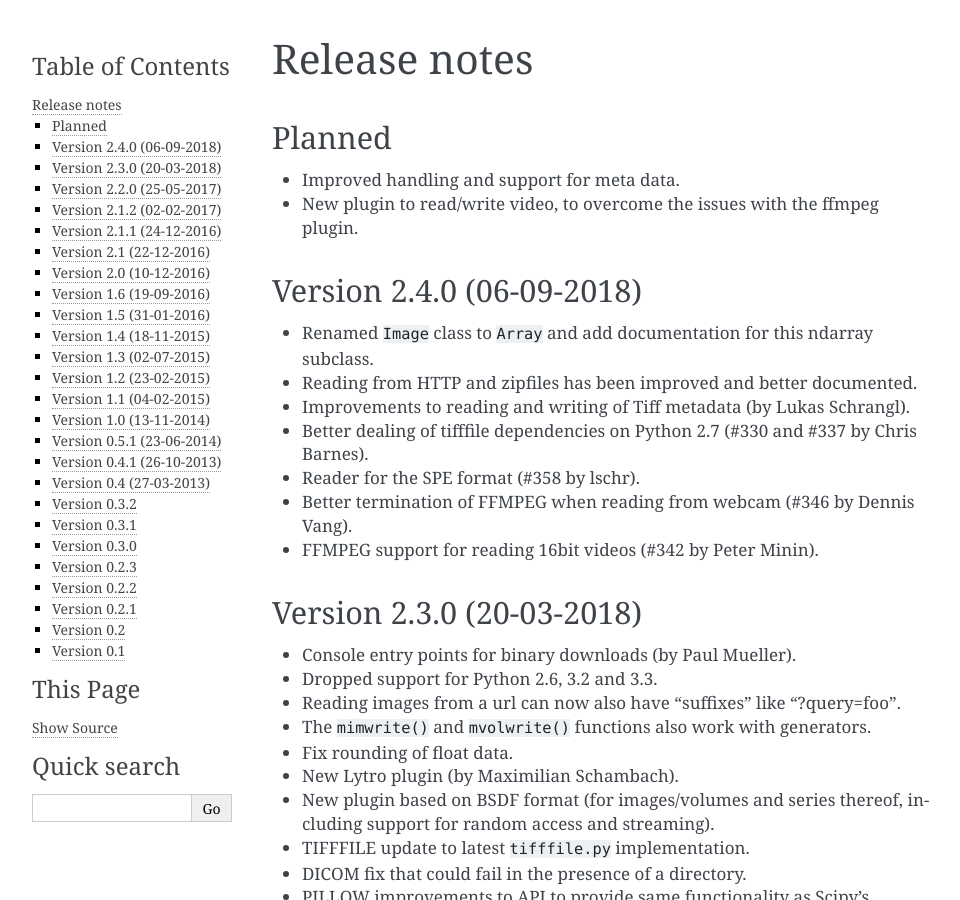
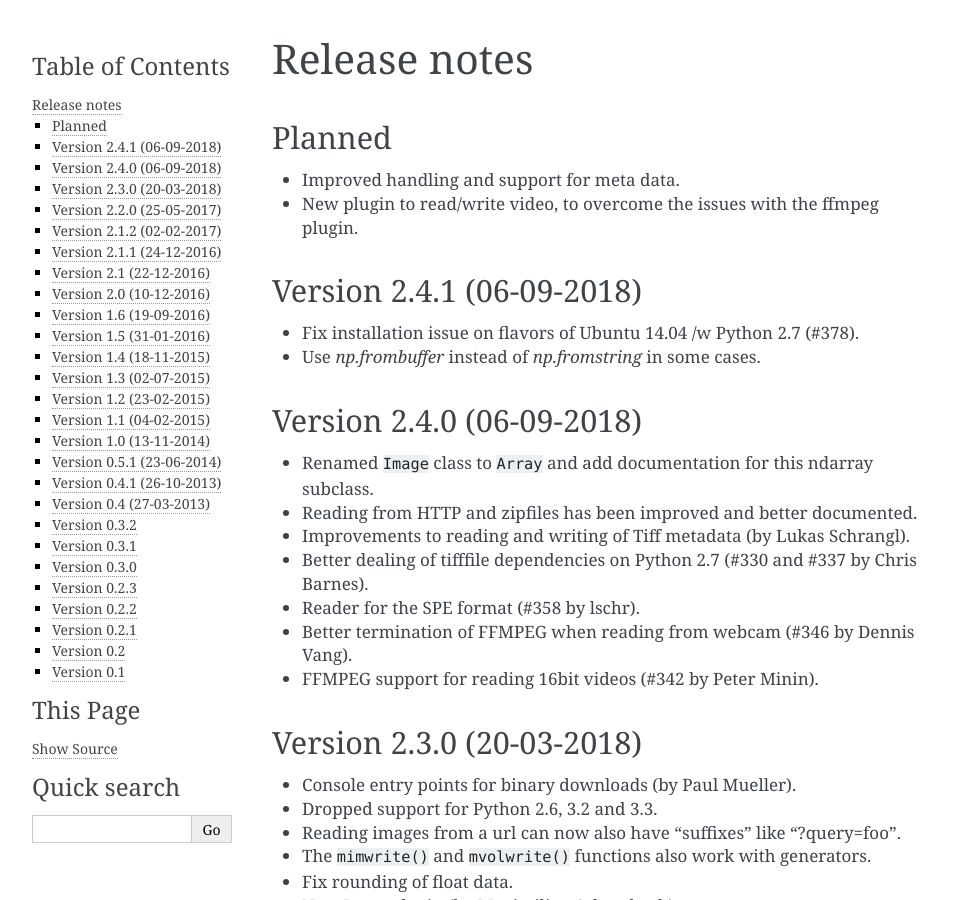
Before and after one commit to imageio/imageio, a Sphinx documentation site: the page built from docs/releasenotes.rst, in a window 1280 px wide and 900 px high. Shown: the whole window, without its empty margins (148-1108 px from the left). Built offline with Sphinx 7.4.7, drawn with Linux system fonts in a browser that asks for light colours; pages that are not in the unit, such as notebooks, are missing from menus.

Commit message:
bumb version

```diff
--- a/docs/releasenotes.rst
+++ b/docs/releasenotes.rst
@@ -10,9 +10,15 @@ Planned
 * New plugin to read/write video, to overcome the issues with the ffmpeg plugin.
 
 
+Version 2.4.1 (06-09-2018)
+==========================
+
+* Fix installation issue on flavors of Ubuntu 14.04 /w Python 2.7  (#378).
+* Use `np.frombuffer` instead of `np.fromstring` in some cases.
+
+
 Version 2.4.0 (06-09-2018)
 ==========================
-
 
 * Renamed ``Image`` class to ``Array`` and add documentation for this ndarray subclass.
 * Reading from HTTP and zipfiles has been improved and better documented.
--- a/imageio/__init__.py
+++ b/imageio/__init__.py
@@ -16,7 +16,7 @@ Main website: http://imageio.github.io
 
 # flake8: noqa
 
-__version__ = "2.4.0"
+__version__ = "2.4.1"
 
 # Load some bits from core
 from .core import FormatManager, RETURN_BYTES
```
